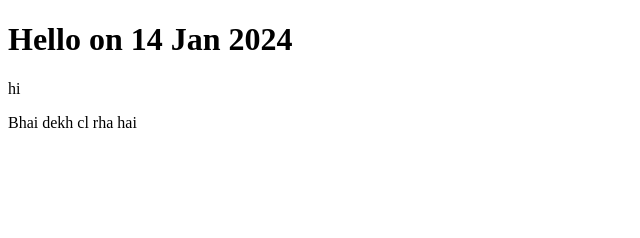
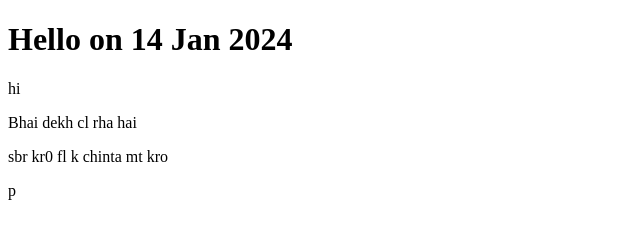
Before and after one commit to GadgetGoblins/Main, a plain HTML site: page index.html in a window 1280 px wide. Shown: the whole page, without its empty margins (0-640 px from the left). Drawn offline with Linux system fonts and the light colour scheme.

Commit message:
Update index.html

```diff
--- a/index.html
+++ b/index.html
@@ -9,5 +9,6 @@
     <h1>Hello on 14 Jan 2024</h1>
     <p>hi </p>
     <p>Bhai dekh cl rha hai</p>
+    <p>sbr kr0 fl k chinta mt kro</p>p
 </body>
 </html>
```
